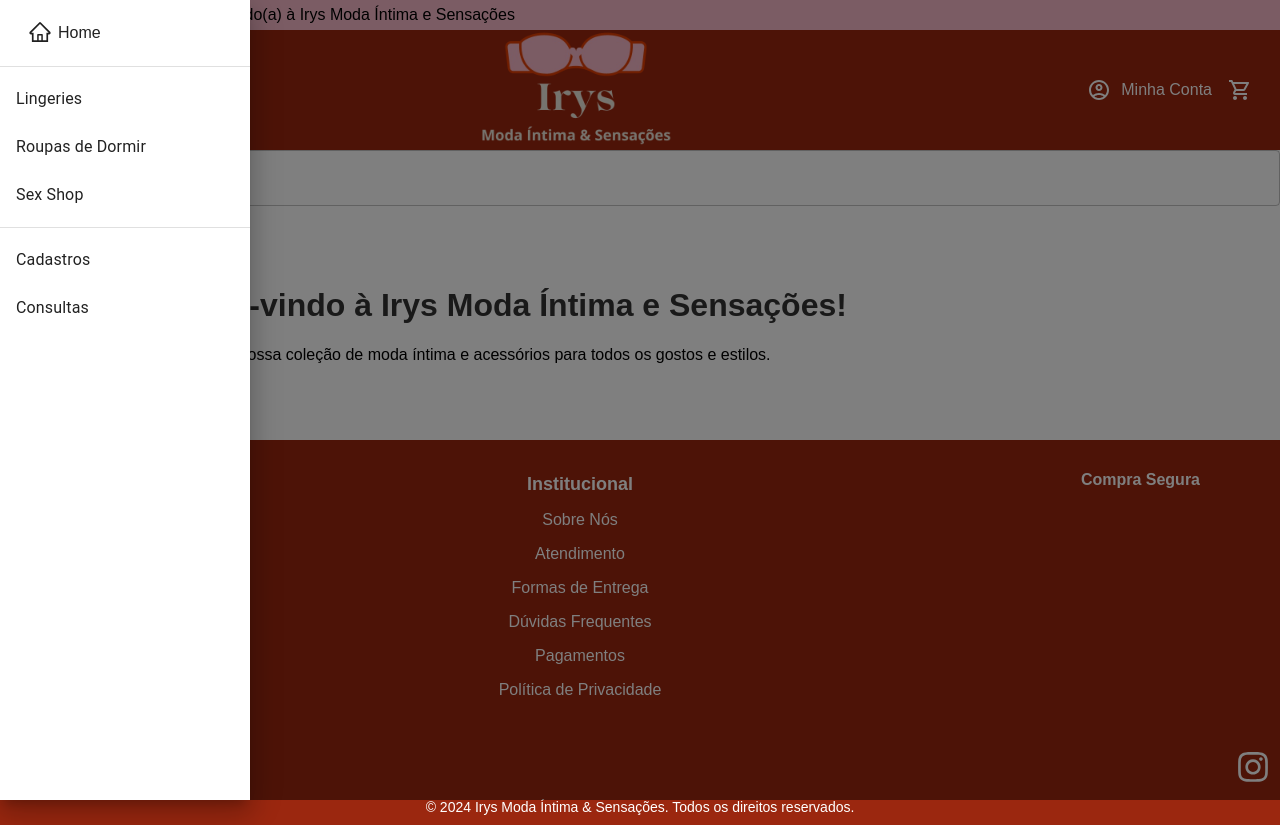
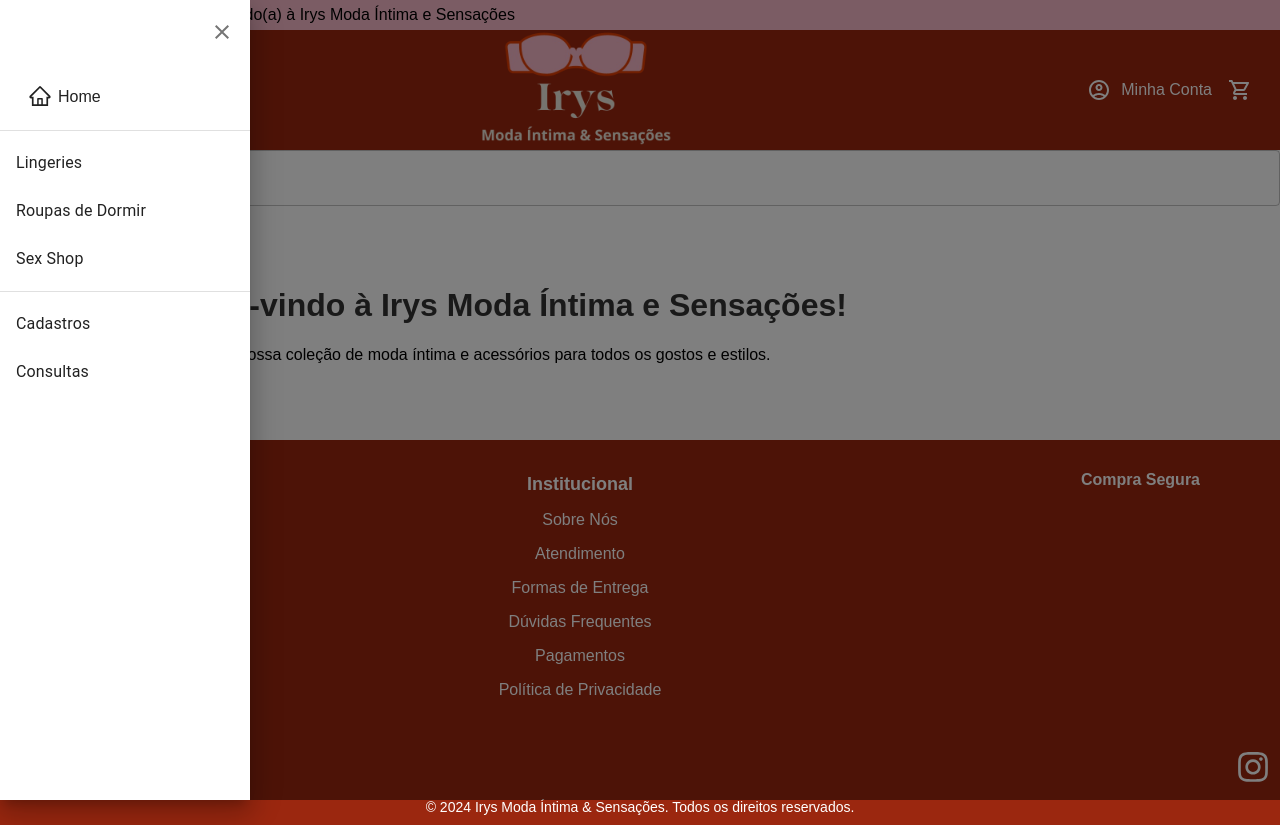
Before and after one commit to mateusw12/modaIntima-Sensacoes, a Next.js app in the folder irys-moda-intima-sensacoes/: page / in a window 1280 px wide. Both pictures are taken after a click on the button 46 px from the left and 90 px from the top of the page. Built offline with nearby package versions, Linux system fonts and the light colour scheme.

Commit message:
Implementa botão de fechar a barra lateral (#10)
* Implementa botão de fechar a barra lateral

* Ajusta estilos

```diff
--- a/irys-moda-intima-sensacoes/src/components/baseLayout/navbar/index.tsx
+++ b/irys-moda-intima-sensacoes/src/components/baseLayout/navbar/index.tsx
@@ -14,6 +14,7 @@
 } from "@mui/material";
 import { useState } from "react";
 import {
+  MdClose,
   MdMenu,
   MdOutlineAccountCircle,
   MdOutlineShoppingCart,
@@ -22,6 +23,7 @@
 import Image from "next/image";
 import CustomLink from "@/shared/lib/link";
 import { AiOutlineHome } from "react-icons/ai";
+import { styled } from "@mui/material/styles";
 
 const Navbar = () => {
   const [open, setOpen] = useState(false);
@@ -38,6 +40,14 @@
   const handleMouseLeave = () => {
     setActiveCategory(null);
   };
+
+  const DrawerHeader = styled("div")(({ theme }) => ({
+    display: "flex",
+    alignItems: "center",
+    padding: theme.spacing(0, 1),
+    ...theme.mixins.toolbar,
+    justifyContent: "flex-end",
+  }));
 
   return (
     <>
@@ -78,7 +88,7 @@
               </IconButton>
 
               <IconButton aria-label="shop" size="medium">
-                <MdOutlineShoppingCart className={styles.iconStyle} />
+                <MdOutlineShoppingCart className={styles.iconStyleShop} />
               </IconButton>
             </div>
           </div>
@@ -90,6 +100,11 @@
             role="presentation"
             onClick={(e) => e.stopPropagation()}
           >
+            <DrawerHeader>
+              <IconButton onClick={toggleDrawer(false)}>
+                <MdClose />
+              </IconButton>
+            </DrawerHeader>
             <List>
               <div style={{ display: "flex", justifyContent: "center" }}>
                 <ListItem>
--- a/irys-moda-intima-sensacoes/src/styles/baseLayout.module.css
+++ b/irys-moda-intima-sensacoes/src/styles/baseLayout.module.css
@@ -184,6 +184,7 @@
   display: flex;
   align-items: center;
   gap: 10px;
+  transition: transform 0.3s ease, color 0.3s ease;
 }
 
 .myAccountLabel {
@@ -277,8 +278,18 @@
   transition: transform 0.3s ease, color 0.3s ease;
 }
 
-.iconStyle:hover {
+.iconStyleShop {
+  color: #fff !important;
+  transition: transform 0.3s ease, color 0.3s ease;
+}
+
+.iconStyleShop:hover {
   transform: scale(1.6) !important;
+  color: #e1306c !important;
+}
+
+.myAccount:hover {
+  transform: scale(1.3) !important;
   color: #e1306c !important;
 }
 
@@ -295,7 +306,6 @@
 
 .showSubCategories {
   max-height: 500px;
-  /* Ajuste conforme necessário */
 }
 
 .subCategoryItem {
@@ -308,7 +318,6 @@
 
 .ListItemButton:hover {
   background-color: rgba(0, 0, 0, 0.1);
-  /* Adiciona um efeito de hover */
 }
 
 /* Footer Styles */
```
